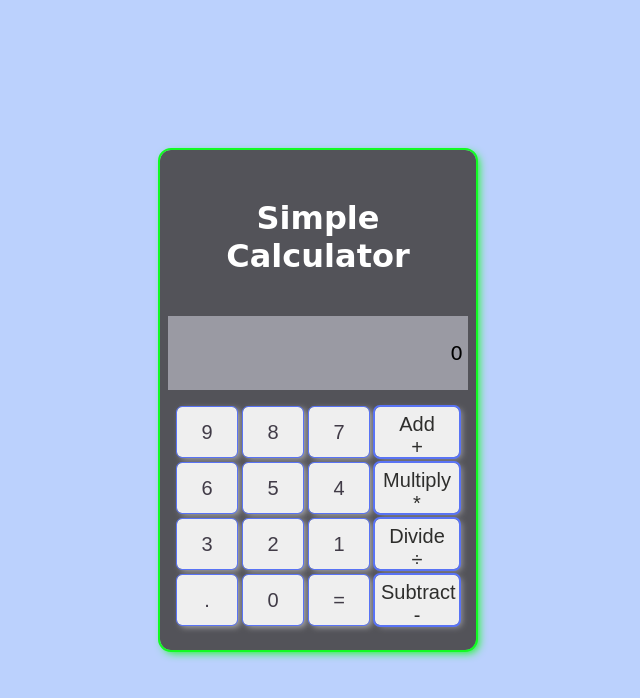
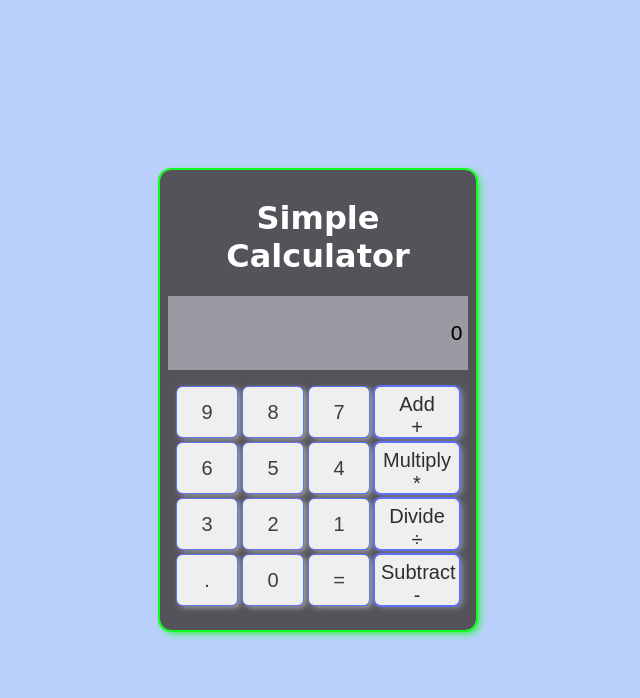
Before and after one commit to Mr-godwin/javascript-web-Calculator, a plain HTML site: page index.html in a window 1280 px wide. Shown: the whole page, without its empty margins (322-962 px from the left). Drawn offline with Linux system fonts and the light colour scheme.

Commit message:
Update styles.css

```diff
--- a/styles.css
+++ b/styles.css
@@ -30,7 +30,6 @@ html, body {
 .appTittle{
     text-align: center;
     color: white;
-    margin: 20px 10px;
 
 }
 .btnrow{
```
